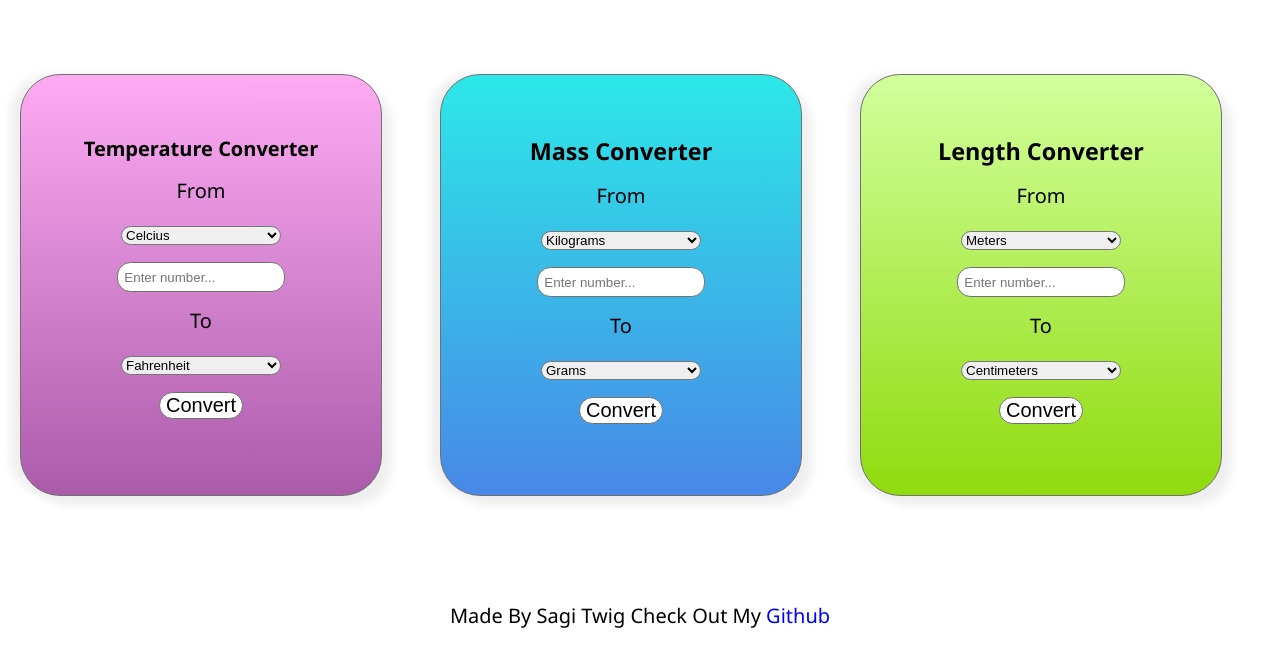
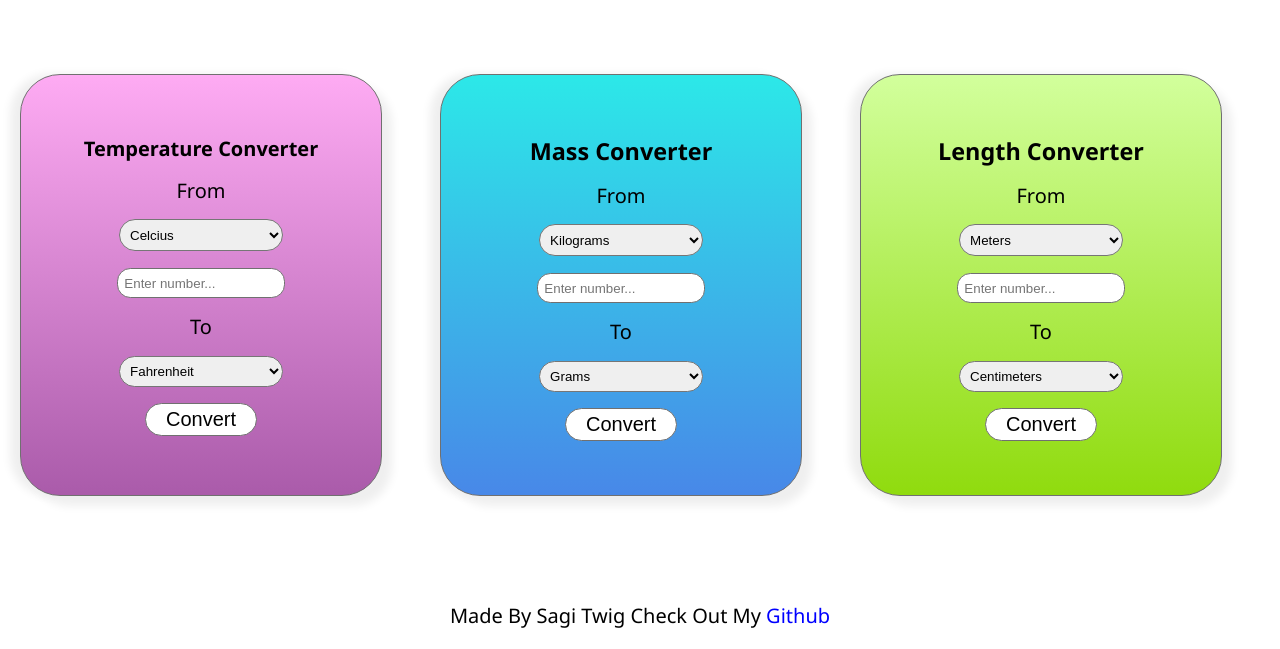
Before and after one commit to Sagi23/converter, a plain HTML site: page index.html in a window 1280 px wide. Shown: the part 151-800 px from the top of the page. Drawn offline with Linux system fonts and the light colour scheme.

Commit message:
Update scss files
update the margin and padding

```diff
--- a/scss/style.scss
+++ b/scss/style.scss
@@ -58,11 +58,13 @@ h1 {
     border-radius: 2em;
     border: 1px solid #707070;
     background-color: white;
+    padding: 0.2em 1em;
   }
   .select {
-    width: 12em;
+    width: 12.3em;
     border-radius: 2em;
     margin-bottom: 1.2em;
+    padding: 0.457em;
   }
   .user-input {
     width: 11.5em;
```
Also changed, not shown: scss/style.css, 1 other file.
